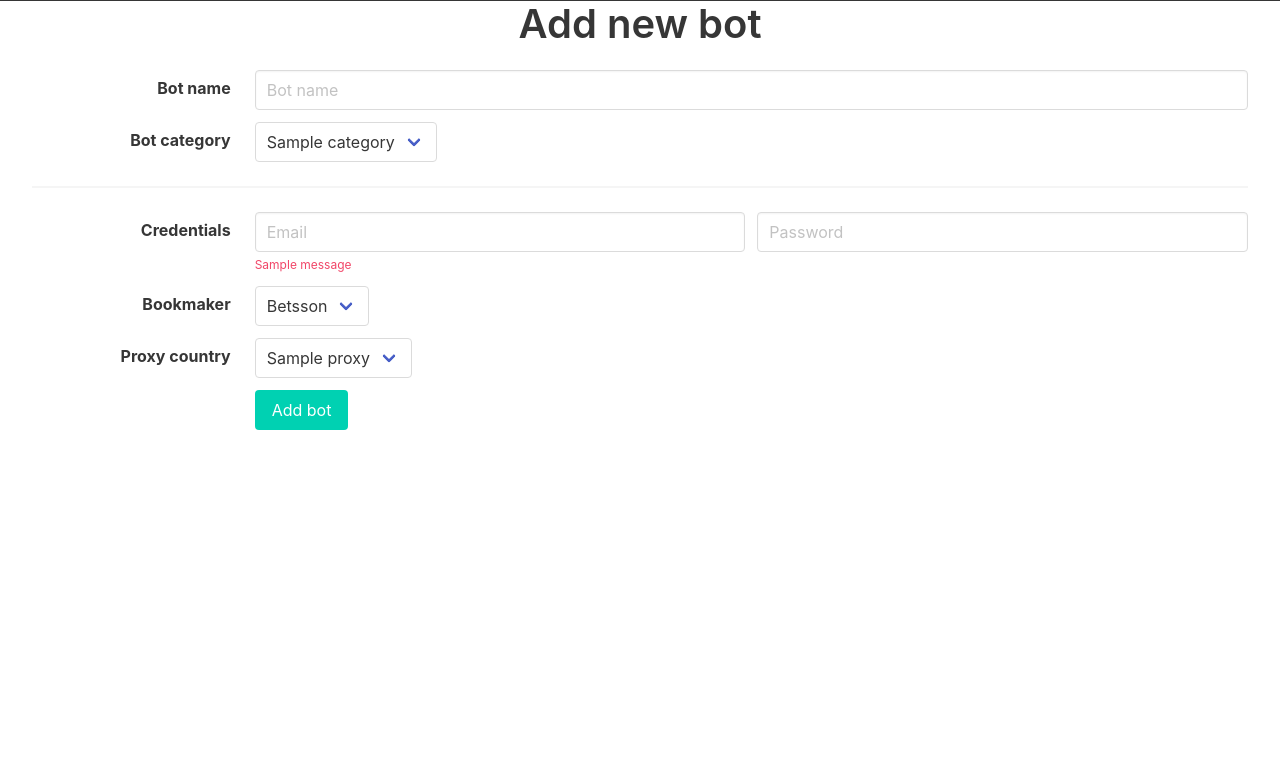
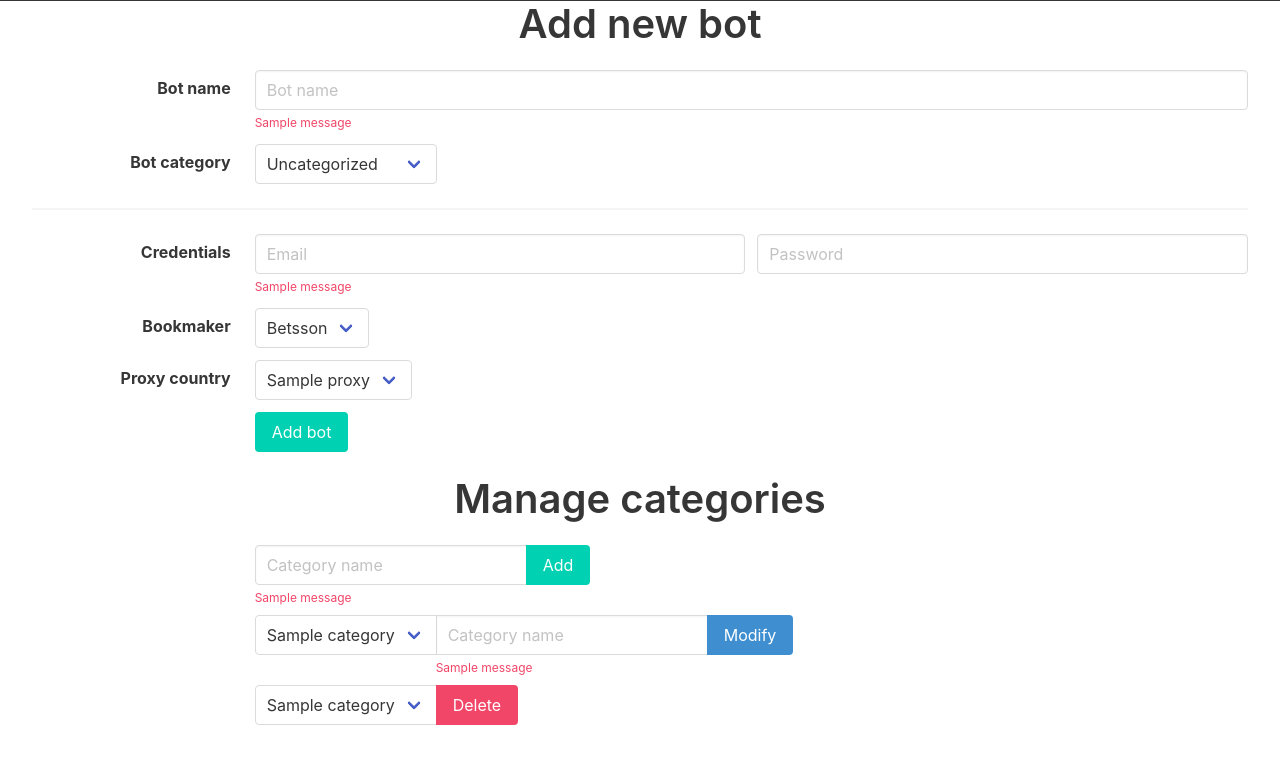
Before and after one commit to 8ru73u5/casino-winner-scanner, a Flask app: template templates/bots/add_bot.html in a window 1280 px wide. Shown: the part 51-824 px from the top of the page. Before the commit the page ends 481 px from the top, so only its background shows below. Run offline with Flask 2, Linux system fonts and the light colour scheme; the template is opened without the code that fills it: most values are stand-ins (such as "Sample title", 1, 10 or a date in 2020); one stand-in notice (Sample message) is shown; parts of the project's set-up code (start-up, migrations or seed data) failed here and were passed over; some libraries are stand-ins or nearby versions.

Commit message:
Add category management (add, update, delete)

```diff
--- a/cws/views/bots.py
+++ b/cws/views/bots.py
@@ -1,5 +1,5 @@
 from flask import Blueprint, render_template, request, current_app, redirect, url_for, flash
-from sqlalchemy import and_, or_
+from sqlalchemy import and_
 from sqlalchemy.exc import SQLAlchemyError
 
 from cws.bots.bet_bot import BookmakerType, BetBot, BotInvalidCredentialsError
@@ -66,7 +66,7 @@ def add_bot():
 
     try:
         bot_name = request.form['bot_name']
-        bot_category = int(request.form['bot_category'])
+        bot_category_id = int(category) if (category := request.form['bot_category']) != '' else None
         username = request.form['username']
         password = request.form['password']
         bookmaker = request.form['bookmaker']
@@ -83,23 +83,37 @@ def add_bot():
 
     db_error = False
     bot_already_exists_error = False
+    bot_name_already_exists_error = False
     invalid_category_error = False
     bot_invalid_credentials_error = False
 
     try:
-        existing_bot = current_app.session.query(BettingBot).filter(or_(
-            and_(
-                BettingBot.username == username,
-                BettingBot.bookmaker == bookmaker
-            ),
+        existing_bot_query = current_app.session.query(BettingBot).filter(and_(
+            BettingBot.username == username,
+            BettingBot.bookmaker == bookmaker
+        ))
+
+        existing_name_query = current_app.session.query(BettingBot).filter(
             BettingBot.name == bot_name
-        )).first()
+        )
 
-        category = current_app.session.query(BettingBotCategory).get(bot_category)
+        category_query = current_app.session.query(BettingBotCategory).filter(
+            BettingBotCategory.id == bot_category_id
+        )
 
-        if existing_bot is not None:
+        bot_exists = current_app.session.query(existing_bot_query.exists()).scalar()
+        bot_name_exists = current_app.session.query(existing_name_query.exists()).scalar()
+
+        if bot_category_id is not None:
+            category_exists = current_app.session.query(category_query.exists()).scalar()
+        else:
+            category_exists = True
+
+        if bot_exists:
             bot_already_exists_error = True
-        elif category is None:
+        elif bot_name_exists:
+            bot_name_already_exists_error = True
+        elif not category_exists:
             invalid_category_error = True
         else:
             try:
@@ -111,7 +125,7 @@ def add_bot():
                 bot_login.logout()
 
                 bot = BettingBot(
-                    name=bot_name, category_id=bot_category,
+                    name=bot_name, category_id=bot_category_id,
                     username=username, password=password,
                     bookmaker=bookmaker, proxy_country_code=country_code
                 )
@@ -126,16 +140,17 @@ def add_bot():
     if db_error:
         return '', 500
     elif bot_already_exists_error:
-        flash(f'Email: {username} already exists for {bookmaker.name} bookmaker or the name: {bot_name} is already taken')
-        return redirect(url_for('bots.add_bot'))
+        flash(f'Email: {username} already exists for {bookmaker.name} bookmaker', 'bot--credentials')
+    elif bot_name_already_exists_error:
+        flash(f'Name: {bot_name} is already taken', 'bot--name')
     elif invalid_category_error:
-        flash('Invalid category ID')
-        return redirect(url_for('bots.add_bot'))
+        return '', 400
     elif bot_invalid_credentials_error:
-        flash('Provided credentials are invalid')
-        return redirect(url_for('bots.add_bot'))
+        flash('Provided credentials are invalid', 'bot--credentials')
     else:
         return redirect(url_for('bots.overview'))
+
+    return redirect(url_for('bots.add_bot'))
 
 
 @bp.route('/bot/<int:bot_id>')
@@ -174,7 +189,7 @@ def bot_history(bot_id):
 def manage_bot(bot_id):
     try:
         is_enabled = request.json['is_enabled']
-        category_id = int(request.json['category_id'])
+        category_id = int(category) if (category := request.json['category_id']) != '' else None
         country_code = request.json['country_code']
     except (KeyError, ValueError):
         return '', 400
@@ -192,7 +207,7 @@ def manage_bot(bot_id):
 
         if bot is None:
             not_found_error = True
-        elif category is None:
+        elif category is None and category_id is not None:
             invalid_category_error = True
         else:
             bot.is_enabled = is_enabled
@@ -241,3 +256,114 @@ def delete_bot(bot_id):
         return '', 404
     else:
         return ''
+
+
+@bp.route('/add_category', methods=('POST',))
+@login_required
+def add_category():
+    try:
+        category_name = request.form['category_name']
+    except KeyError:
+        return '', 400
+
+    db_error = False
+    category_exists = False
+
+    try:
+        existing_category = current_app.session.query(BettingBotCategory).filter(
+            BettingBotCategory.name == category_name
+        ).first()
+
+        if existing_category is not None:
+            category_exists = True
+        else:
+            current_app.session.add(BettingBotCategory(name=category_name))
+            current_app.session.commit()
+    except SQLAlchemyError:
+        db_error = True
+        current_app.session.rollback()
+    finally:
+        current_app.session.close()
+
+    if db_error:
+        return '', 500
+    elif category_exists:
+        flash(f'Category name: {category_name} is already taken', 'category_add--name')
+
+    return redirect(url_for('bots.add_bot'))
+
+
+@bp.route('/modify_category', methods=('POST',))
+@login_required
+def modify_category():
+    try:
+        category_id = int(request.form['category_id'])
+        category_name = request.form['category_name']
+    except (KeyError, ValueError):
+        return '', 400
+
+    db_error = False
+    invalid_category_error = False
+    name_already_taken_error = False
+
+    try:
+        existing_category = current_app.session.query(BettingBotCategory).get(category_id)
+
+        category_with_the_same_name = current_app.session.query(BettingBotCategory).filter(
+            BettingBotCategory.name == category_name
+        ).first()
+
+        if existing_category is None:
+            invalid_category_error = True
+        elif category_with_the_same_name is not None:
+            name_already_taken_error = True
+        else:
+            existing_category.name = category_name
+            current_app.session.commit()
+    except SQLAlchemyError:
+        db_error = True
+        current_app.session.rollback()
+    finally:
+        current_app.session.close()
+
+    if db_error:
+        return '', 500
+    elif invalid_category_error:
+        return '', 400
+    elif name_already_taken_error:
+        flash(f'Category {category_name} is already taken', 'category_mod--name')
+
+    return redirect(url_for('bots.add_bot'))
+
+
+@bp.route('/delete_category', methods=('POST',))
+@login_required
+def delete_category():
+    try:
+        category_id = int(request.form['category_id'])
+    except (KeyError, ValueError):
+        return '', 400
+
+    db_error = False
+    category_not_found_error = False
+
+    try:
+        category_to_remove = current_app.session.query(BettingBotCategory).get(category_id)
+
+        if category_to_remove is None:
+            category_not_found_error = True
+        else:
+            current_app.session.delete(category_to_remove)
+            current_app.session.commit()
+    except SQLAlchemyError:
+        db_error = True
+        current_app.session.rollback()
+    finally:
+        current_app.session.close()
+
+    if db_error:
+        return '', 500
+    elif category_not_found_error:
+        return '', 404
+    else:
+        return redirect(url_for('bots.add_bot'))
--- a/templates/bots/add_bot.html
+++ b/templates/bots/add_bot.html
@@ -1,7 +1,7 @@
 {% extends 'base.html' %}
 
 {% block content %}
-  <div class="container is-fluid">
+  <div class="container is-fluid mb-6">
     <form method="post">
       <h1 class="title is-2 has-text-centered">Add new bot</h1>
 
@@ -14,6 +14,11 @@
             <div class="control">
               <input class="input" type="text" name="bot_name"
                      placeholder="Bot name" aria-label="Bot name" required>
+              {% with messages = get_flashed_messages(category_filter=['bot--name']) %}
+                {% if messages %}
+                  <p class="help is-danger">{{ messages[0] }}</p>
+                {% endif %}
+              {% endwith %}
             </div>
           </div>
         </div>
@@ -27,6 +32,7 @@
           <div class="field">
             <div class="select">
               <select name="bot_category" aria-label="Bot category">
+                <option value="">Uncategorized</option>
                 {% for category in categories %}
                   <option value="{{ category.id }}">{{ category.name }}</option>
                 {% endfor %}
@@ -47,7 +53,7 @@
             <div class="control">
               <input class="input" type="email" name="username"
                      placeholder="Email" aria-label="Username" required>
-              {% with messages = get_flashed_messages() %}
+              {% with messages = get_flashed_messages(category_filter=['bot--credentials']) %}
                 {% if messages %}
                   <p class="help is-danger">{{ messages[0] }}</p>
                 {% endif %}
@@ -109,5 +115,82 @@
         </div>
       </div>
     </form>
+
+    <h1 class="title is-2 has-text-centered mt-5">Manage categories</h1>
+
+    <form action="{{ url_for('bots.add_category') }}" method="post" class="mb-2">
+      <div class="field is-horizontal">
+        <div class="field-label is-normal"></div>
+        <div class="field-body">
+          <div class="field has-addons">
+            <div class="control">
+              <input class="input" type="text" name="category_name"
+                     placeholder="Category name" aria-label="Category name" required>
+              {% with messages = get_flashed_messages(category_filter=['category_add--name']) %}
+                {% if messages %}
+                  <p class="help is-danger">{{ messages[0] }}</p>
+                {% endif %}
+              {% endwith %}
+            </div>
+            <div class="control">
+              <button type="submit" class="button is-primary">Add</button>
+            </div>
+          </div>
+        </div>
+      </div>
+    </form>
+
+    <form action="{{ url_for('bots.modify_category') }}" method="post" class="mb-2">
+      <div class="field is-horizontal">
+        <div class="field-label is-normal"></div>
+        <div class="field-body">
+          <div class="field has-addons">
+            <div class="control">
+              <div class="select">
+                <select name="category_id" aria-label="Bot category">
+                  {% for category in categories %}
+                    <option value="{{ category.id }}">{{ category.name }}</option>
+                  {% endfor %}
+                </select>
+              </div>
+            </div>
+            <div class="control">
+              <input class="input" type="text" name="category_name"
+                     placeholder="Category name" aria-label="Category name" required>
+              {% with messages = get_flashed_messages(category_filter=['category_mod--name']) %}
+                {% if messages %}
+                  <p class="help is-danger">{{ messages[0] }}</p>
+                {% endif %}
+              {% endwith %}
+            </div>
+            <div class="control">
+              <button type="submit" class="button is-info">Modify</button>
+            </div>
+          </div>
+        </div>
+      </div>
+    </form>
+
+    <form action="{{ url_for('bots.delete_category') }}" method="post">
+      <div class="field is-horizontal">
+        <div class="field-label is-normal"></div>
+        <div class="field-body">
+          <div class="field has-addons">
+            <div class="control">
+              <div class="select">
+                <select name="category_id" aria-label="Bot category">
+                  {% for category in categories %}
+                    <option value="{{ category.id }}">{{ category.name }}</option>
+                  {% endfor %}
+                </select>
+              </div>
+            </div>
+            <div class="control">
+              <button type="submit" class="button is-danger">Delete</button>
+            </div>
+          </div>
+        </div>
+      </div>
+    </form>
   </div>
 {% endblock %}
--- a/templates/bots/overview.html
+++ b/templates/bots/overview.html
@@ -34,6 +34,7 @@
                 <strong class="mr-2">Category:</strong>
                 <div class="select">
                   <select name="category" aria-label="Category">
+                    <option value="">Uncategorized</option>
                     {% for category in categories %}
                       <option value="{{ category.id }}"
                           {{ 'selected' if bot.category_id == category.id else '' }}>
```
